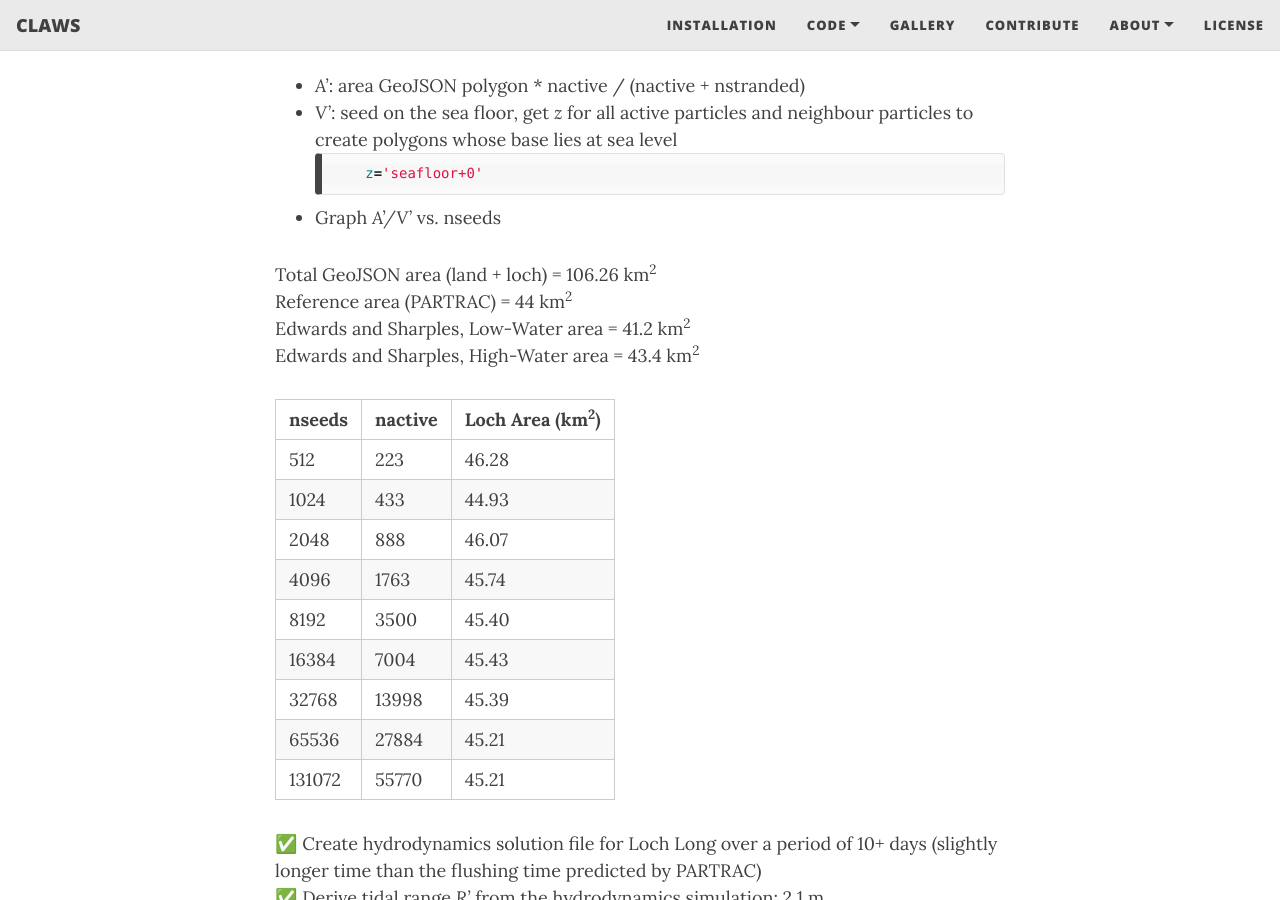
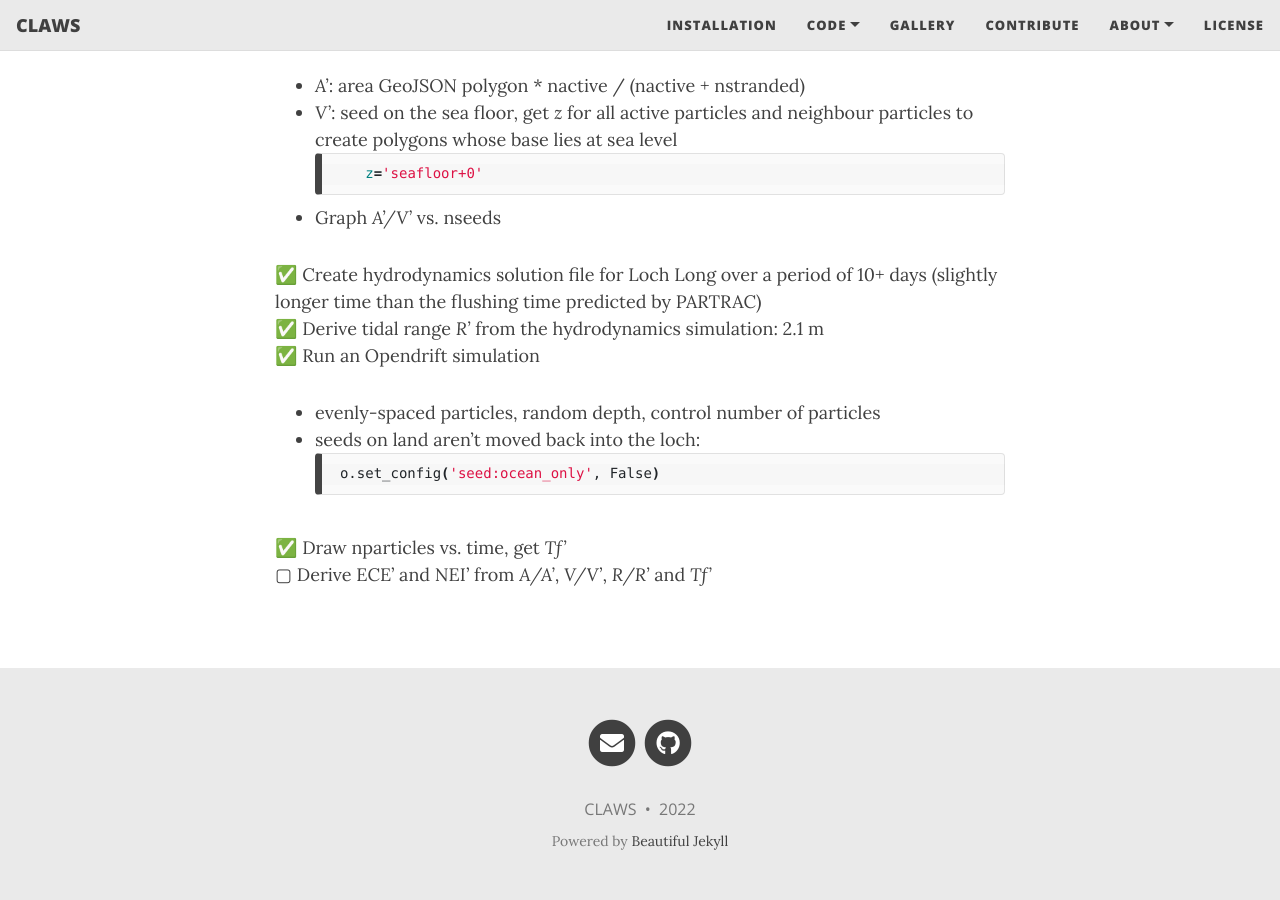
Before and after one commit to claws-scot/claws-scot.github.io, a Jekyll site: the page built from meetings/progress-220621.md, in a window 1280 px wide and 900 px high, scrolled down 1433 px. Built offline with Jekyll 4.4.1, drawn with Linux system fonts in a browser that asks for light colours; nearby versions of some CDN libraries.

Commit message:
Editing web pages

```diff
--- a/meetings/progress-220621.md
+++ b/meetings/progress-220621.md
@@ -48,23 +48,6 @@ Primed quantities are quantities extracted from OpenDrift simulations.</p>
   + Graph _A'/V'_ vs. nseeds
 
 
-Total GeoJSON area (land + loch) = 106.26 km<sup>2</sup>
-Reference area (PARTRAC) = 44 km<sup>2</sup>
-Edwards and Sharples, Low-Water area = 41.2 km<sup>2</sup>
-Edwards and Sharples, High-Water area = 43.4 km<sup>2</sup>
-
-| **nseeds** | **nactive** | <b>Loch Area (km<sup>2</sup>)</b> |
-|---|---|---|
-| 512 | 223 | 46.28 |
-| 1024 | 433 | 44.93 |
-| 2048 | 888 | 46.07 |
-| 4096 | 1763 | 45.74 |
-| 8192 | 3500 | 45.40 |
-| 16384 | 7004 | 45.43 |
-| 32768 | 13998 | 45.39 |
-| 65536 | 27884 | 45.21 |
-| 131072 | 55770 | 45.21 |
-
 &#9989; Create hydrodynamics solution file for Loch Long over a period of 10+ days (slightly longer time than the flushing time predicted by PARTRAC)
 &#9989; Derive tidal range _R'_ from the hydrodynamics simulation: 2.1 m
 &#9989; Run an Opendrift simulation
```
